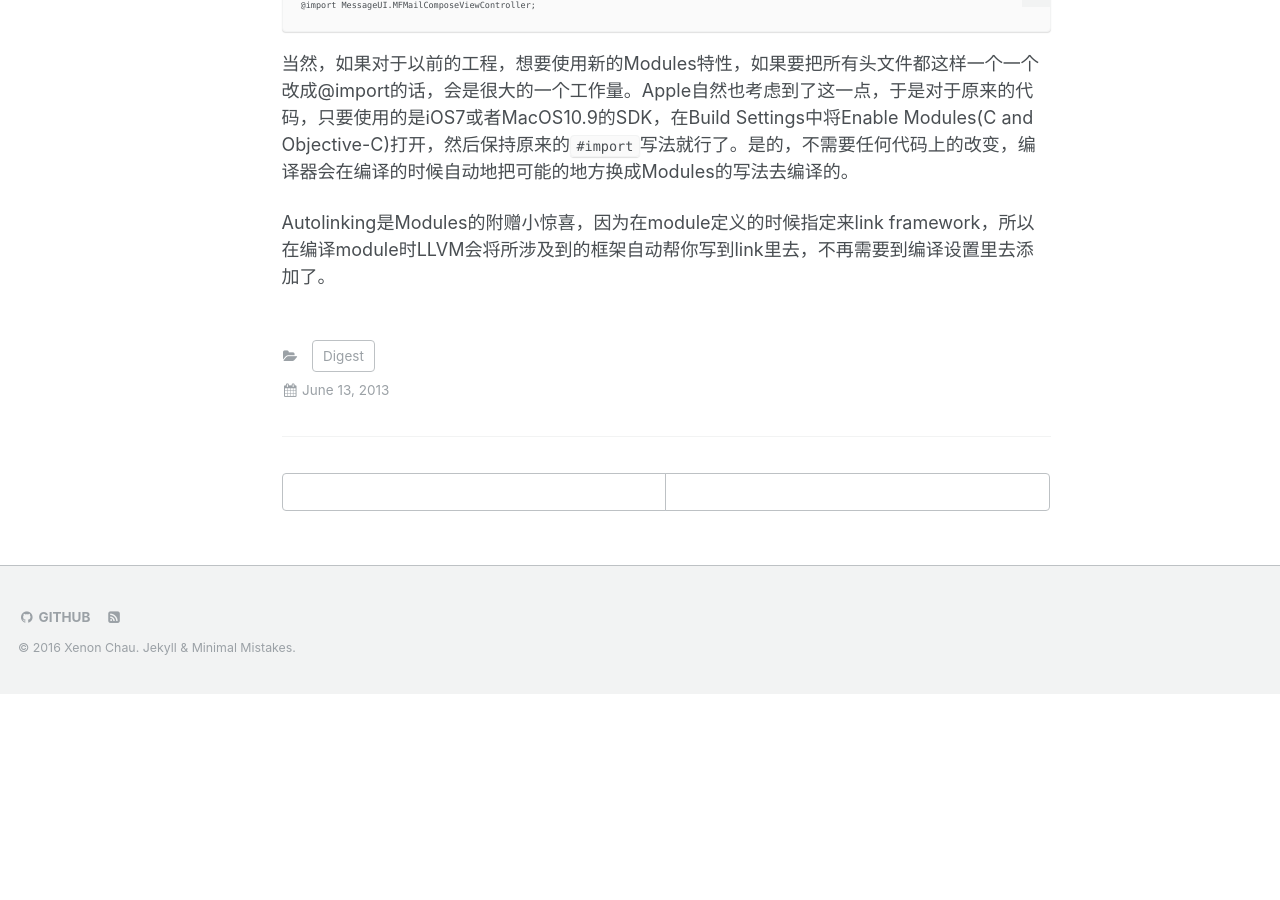
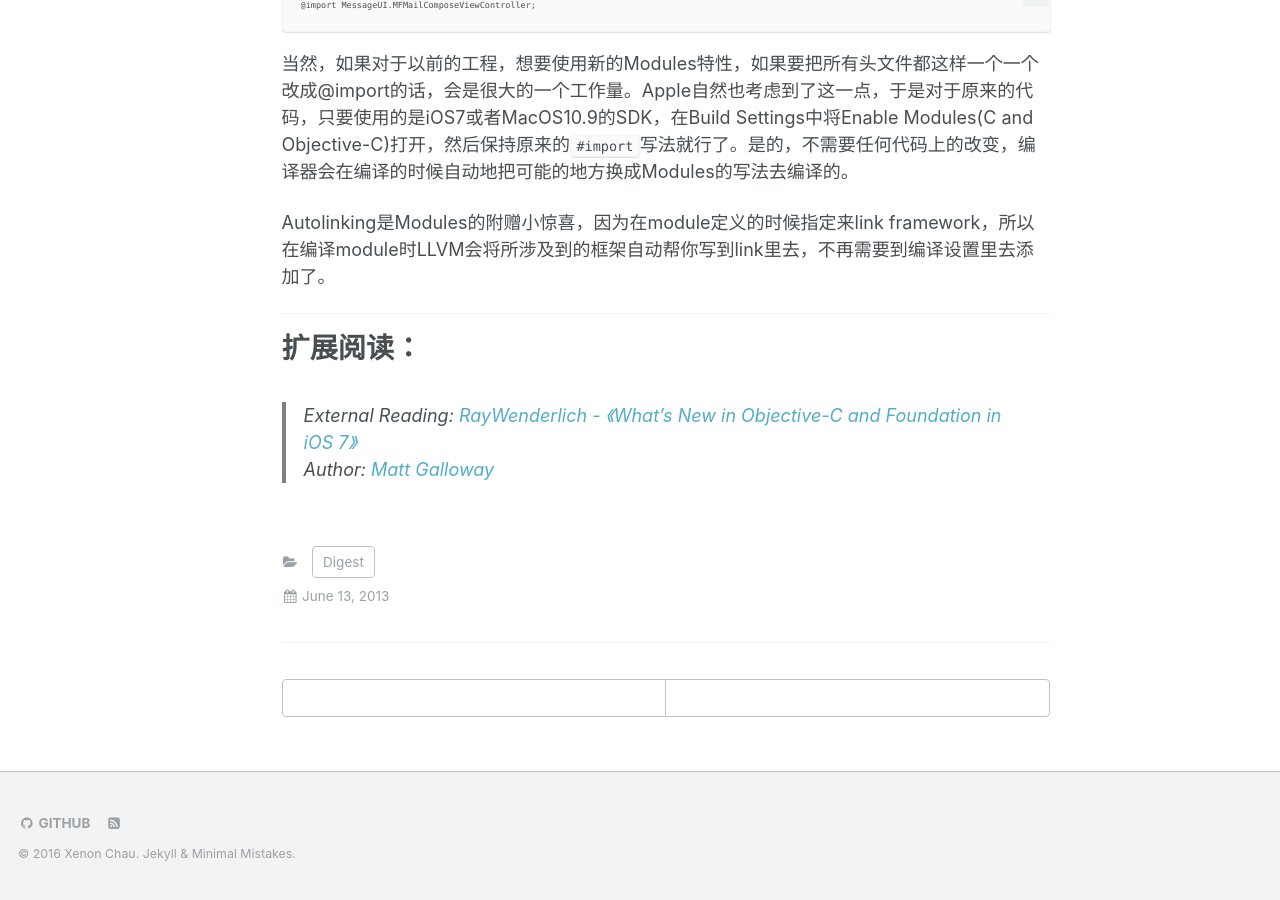
Before and after one commit to XenonChau/blog_jekyll, a Jekyll site: the page built from _posts/2013-06-13-what-s-new-in-xcode5-and-objective-c.markdown, in a window 1280 px wide and 900 px high, scrolled down 6888 px. Built offline with Jekyll 4.4.1, drawn with Linux system fonts in a browser that asks for light colours; before the commit the page ends 7582 px from its top, so only the background shows below that.

```diff
--- a/_posts/2013-07-18-How-to-use-UITableView.markdown
+++ b/_posts/2013-05-18-How-to-use-UITableView.markdown
@@ -1,7 +1,7 @@
 ---
 layout: single
 title:  "UITableView的使用方法"
-date:   2013-07-18 21:11:31 +0800
+date:   2013-05-18 21:11:31 +0800
 categories: Objective-C
 ---
 
--- a/_posts/2013-07-18-hello-jekyll.markdown
+++ b/_posts/2013-05-18-hello-jekyll.markdown
@@ -1,7 +1,7 @@
 ---
 layout: single
 title:  "Hello Jekyll!"
-date:   2013-07-18 18:37:46 +0800
+date:   2013-05-18 18:37:46 +0800
 categories: Essays
 ---
 
--- a/_posts/2013-06-13-what-s-new-in-xcode5-and-objective-c.markdown
+++ b/_posts/2013-06-13-what-s-new-in-xcode5-and-objective-c.markdown
@@ -162,3 +162,10 @@ framework module UIKit {
 当然，如果对于以前的工程，想要使用新的Modules特性，如果要把所有头文件都这样一个一个改成@import的话，会是很大的一个工作量。Apple自然也考虑到了这一点，于是对于原来的代码，只要使用的是iOS7或者MacOS10.9的SDK，在Build Settings中将Enable Modules(C and Objective-C)打开，然后保持原来的`#import`写法就行了。是的，不需要任何代码上的改变，编译器会在编译的时候自动地把可能的地方换成Modules的写法去编译的。
 
 Autolinking是Modules的附赠小惊喜，因为在module定义的时候指定来link framework，所以在编译module时LLVM会将所涉及到的框架自动帮你写到link里去，不再需要到编译设置里去添加了。
+
+----------
+
+# 扩展阅读：
+
+> External Reading: [RayWenderlich - 《What’s New in Objective-C and Foundation in iOS 7》](https://www.raywenderlich.com/49850/whats-new-in-objective-c-and-foundation-in-ios-7)
+Author: [Matt Galloway](https://www.raywenderlich.com/u/mattjgalloway)
```
